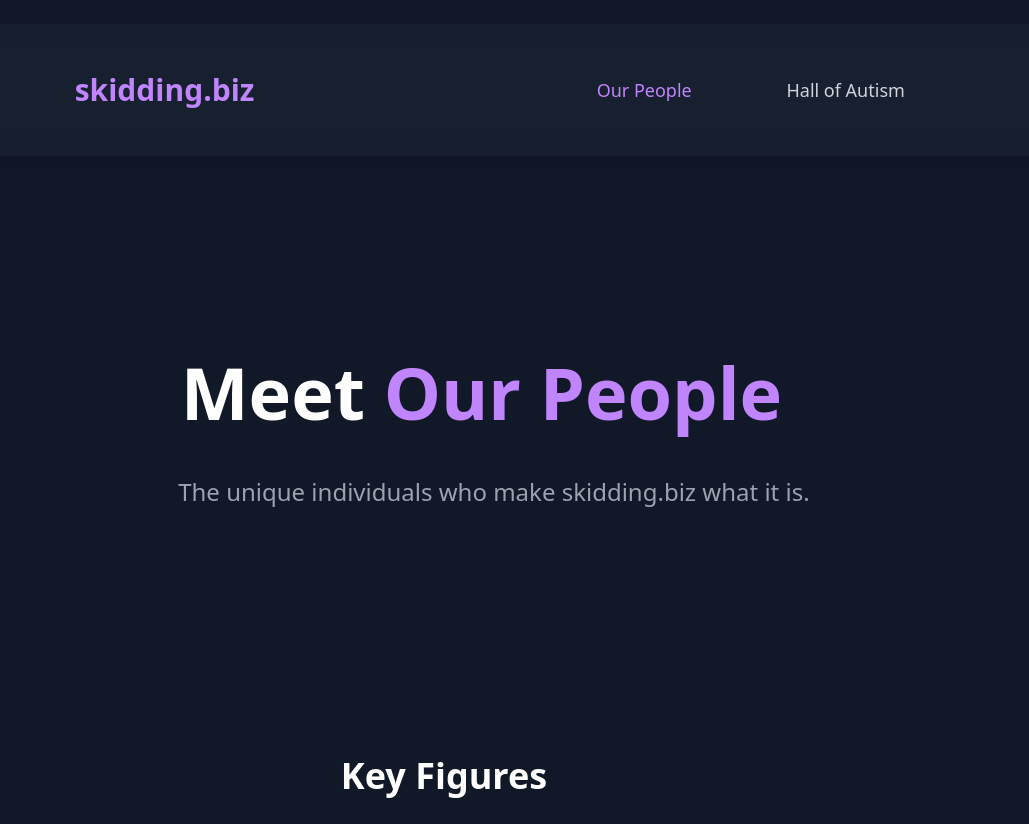
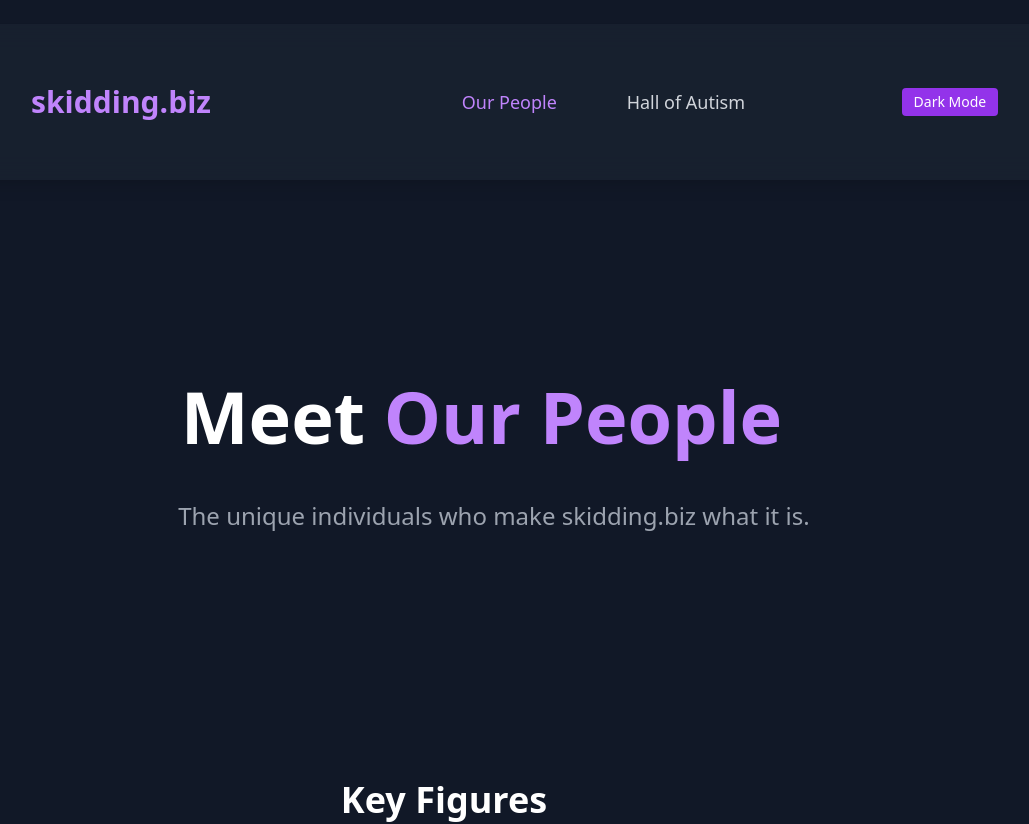
Before and after one commit to gooberlmao/skidding.biz, a plain HTML site: page op/index.html in a window 1280 px wide. Shown: the top 824 px of the page, without its empty margins (196-1225 px from the left). Drawn offline with nearby package versions, Linux system fonts and the light colour scheme.

Commit message:
Update index.html

```diff
--- a/op/index.html
+++ b/op/index.html
@@ -1,11 +1,11 @@
 <!DOCTYPE html>
 <html lang="en">
 <head>
-    <meta charset="UTF-8">
-    <meta name="viewport" content="width=device-width, initial-scale=1.0">
+    <meta charset="UTF-8" />
+    <meta name="viewport" content="width=device-width, initial-scale=1.0" />
     <title>Our People - skidding.biz</title>
     <script src="https://cdn.tailwindcss.com"></script>
-    <link href="https://fonts.googleapis.com/css2?family=Inter:wght@400;500;600;700&display=swap" rel="stylesheet">
+    <link href="https://fonts.googleapis.com/css2?family=Inter:wght@400;500;600;700&display=swap" rel="stylesheet" />
     <style>
         /* Custom styles for Inter font and animations */
         body {
@@ -34,22 +34,28 @@
 
         /* Style for a subtle text shadow, common in dark themes */
         .text-shadow {
-            text-shadow: 0 1px 3px rgba(0,0,0,0.3);
+            text-shadow: 0 1px 3px rgba(0, 0, 0, 0.3);
         }
     </style>
 </head>
-<body class="bg-gray-900 text-gray-200">
+<body class="bg-gray-900 text-gray-200 dark:bg-white dark:text-gray-900">
 
-    <header class="py-6 px-4 sm:px-6 lg:px-8 shadow-lg bg-gray-800/50 backdrop-blur-md sticky top-0 z-50">
-        <div class="container mx-auto flex justify-between items-center">
+    <header class="py-6 px-4 sm:px-6 lg:px-8 shadow-lg bg-gray-800/50 backdrop-blur-md sticky top-0 z-50 flex justify-between items-center">
         <div class="text-3xl font-bold text-purple-400 logo-animate">
-                <a href="/" class="hover:text-purple-300 transition-colors duration-300">skidding.biz</a>
+            <a href="/" class="hover:text-purple-300 transition-colors duration-300 flex items-center gap-2">
+                skidding.biz
+            </a>
         </div>
-            <nav class="space-x-6">
+
+        <nav class="space-x-6 hidden sm:flex">
             <a href="/op" class="text-lg text-purple-400 hover:text-purple-300 transition-colors duration-300">Our People</a>
             <a href="/hoa" class="text-lg text-gray-300 hover:text-purple-400 transition-colors duration-300">Hall of Autism</a>
         </nav>
-        </div>
+
+        <button id="darkModeToggle"
+                class="ml-4 px-3 py-1 rounded bg-purple-600 hover:bg-purple-700 text-white text-sm focus:outline-none">
+            Dark Mode
+        </button>
     </header>
 
     <main class="container mx-auto mt-8 sm:mt-12 px-4 sm:px-6 lg:px-8">
@@ -68,19 +74,20 @@
 
             <div class="grid grid-cols-1 sm:grid-cols-2 lg:grid-cols-3 gap-8">
                 <div class="bg-gray-800 p-6 rounded-lg shadow-lg hover:shadow-purple-500/30 transition-shadow duration-300 text-center">
-                    <img src="https://www.famousbirthdays.com/faces/dougherty-alexander-jean-image.jpg"
+                    <img
+                        src="https://www.famousbirthdays.com/faces/dougherty-alexander-jean-image.jpg"
                         alt="Profile picture for Alex Dougherty"
-                         class="w-24 h-24 rounded-full mx-auto mb-4 border-2 border-purple-400 object-cover">
+                        class="w-24 h-24 rounded-full mx-auto mb-4 border-2 border-purple-400 object-cover"
+                    />
                     <h3 class="text-2xl font-semibold text-white mb-1">Alex Dougherty</h3>
                     <p class="text-purple-400 mb-2">Community Figure</p>
                     <p class="text-gray-400 text-sm leading-relaxed">
-                        A distinctive figure known for his striking ginger hair and unique background. He gained notoriety for his controversial involvement with the 'Untitled Menu' in the Gorilla Tag community. An adopted member of our circle who isn't afraid to stir the pot.
+                        A distinctive figure known for his striking ginger hair and unique background. He gained notoriety for his controversial involvement with the
+                        'Untitled Menu' in the Gorilla Tag community. An adopted member of our circle who isn't afraid to stir the pot.
                     </p>
                 </div>
-
             </div>
         </section>
-
     </main>
 
     <footer class="text-center py-8 sm:py-10 mt-12 sm:mt-16 border-t border-gray-700">
@@ -90,7 +97,31 @@
     <script>
         // Set current year in footer
         document.getElementById('currentYear').textContent = new Date().getFullYear();
+
+        // Dark mode toggle logic
+        const toggleButton = document.getElementById('darkModeToggle');
+        const htmlElement = document.documentElement;
+
+        // Load saved preference or default to dark
+        if (localStorage.getItem('theme') === 'light') {
+            htmlElement.classList.remove('dark');
+            toggleButton.textContent = 'Light Mode';
+        } else {
+            htmlElement.classList.add('dark');
+            toggleButton.textContent = 'Dark Mode';
+        }
+
+        toggleButton.addEventListener('click', () => {
+            if (htmlElement.classList.contains('dark')) {
+                htmlElement.classList.remove('dark');
+                toggleButton.textContent = 'Light Mode';
+                localStorage.setItem('theme', 'light');
+            } else {
+                htmlElement.classList.add('dark');
+                toggleButton.textContent = 'Dark Mode';
+                localStorage.setItem('theme', 'dark');
+            }
+        });
     </script>
-
 </body>
 </html>
```
Lines whose indentation alone changed are shown as unchanged.
